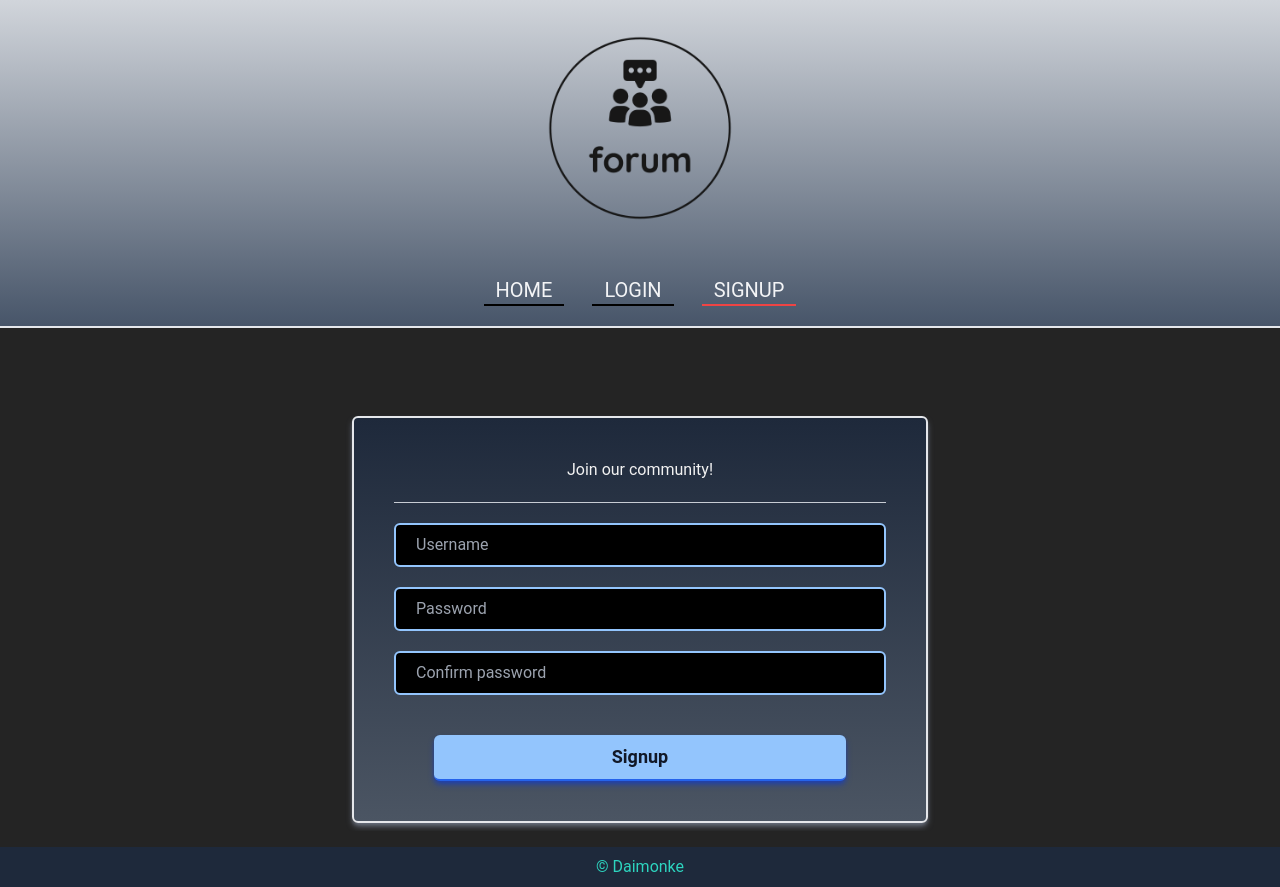
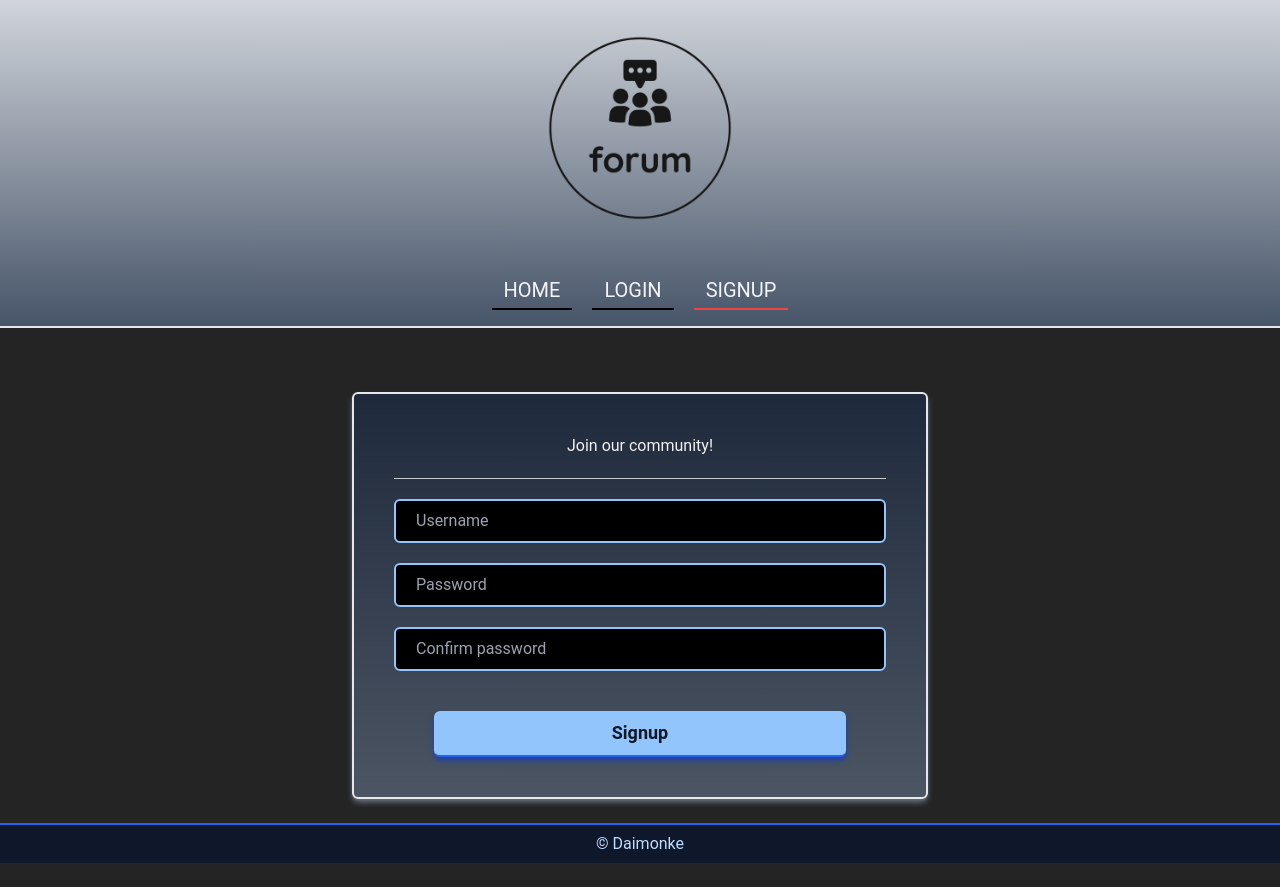
Before and after one commit to Daimonke/ForumApp, a React (Create React App) app: page /register in a window 1280 px wide. After the commit the page ends 863 px from the top, so only its background shows below. Built offline with nearby package versions, Linux system fonts and the light colour scheme.

Commit message:
Header animations

```diff
--- a/src/App.tsx
+++ b/src/App.tsx
@@ -1,6 +1,5 @@
 import { BrowserRouter } from "react-router-dom";
 import Footer from "./components/Footer";
-import Header from "./components/Header";
 import Context from "./Context";
 import Index from "./pages/Index";
 
@@ -8,7 +7,6 @@ function App() {
   return (
     <Context>
       <BrowserRouter>
-        <Header />
         <Index />
         <Footer />
       </BrowserRouter>
--- a/src/components/DesktopNav.tsx
+++ b/src/components/DesktopNav.tsx
@@ -7,27 +7,26 @@ type Props = {
     path?: string;
     divider?: boolean;
   }[];
+  classes?: string;
 };
 
-const DesktopNav = ({ links }: Props) => {
+const DesktopNav = ({ links, classes }: Props) => {
   const location = useLocation().pathname;
   const [active, setActive] = useState<string | null>(location);
+
   useEffect(() => {
     setActive(location);
   }, [location]);
 
   return (
-    <div className="flex gap-5 p-4">
+    <div className={`flex gap-5 p-4 ${classes}`}>
       {links.map((link, index) =>
         link.divider ? null : (
-          <div
-            className="p-1 transition-all hover:-translate-y-0.5"
-            key={index}
-          >
+          <div className="transition-all hover:-translate-y-1" key={index}>
             <Link to={link.path!}>
               <button
                 className={
-                  "px-3 py-0 border-b-2 border-b-black text-gray-100 text-xl" +
+                  "px-3 py-1 border-b-2 border-b-black text-gray-100 text-xl" +
                   " " +
                   (link.path === active ? "border-b-red-500" : "")
                 }
--- a/src/components/Footer.tsx
+++ b/src/components/Footer.tsx
@@ -4,12 +4,12 @@ type Props = {};
 
 const Footer = (props: Props) => {
   return (
-    <div className="h-10 absolute bottom-0 left-0 right-0 bg-slate-800 flex items-center justify-center">
+    <div className="h-10 absolute bottom-0 left-0 right-0 bg-slate-900 flex items-center justify-center border-t-2 border-blue-600">
       <a
         href="https://github.com/Daimonke"
         target="_blank"
         rel="noreferrer"
-        className="text-teal-400 hover:text-teal-200 no-underline"
+        className="text-blue-200 hover:text-blue-400 no-underline"
       >
         © Daimonke
       </a>
--- a/src/components/Header.tsx
+++ b/src/components/Header.tsx
@@ -1,16 +1,30 @@
 import { Container, useMediaQuery } from "@mui/material";
+import { useEffect } from "react";
+import { useState } from "react";
+import { Link } from "react-router-dom";
 import logo from "../images/logo.png";
 import DesktopNav from "./DesktopNav";
 import MobileNav from "./MobileNav";
 
-type Links = {
-  name?: string;
-  path?: string;
-  divider?: boolean;
-}[];
+type Links = (
+  | {
+      name: string;
+      path: string;
+    }
+  | {
+      divider: boolean;
+    }
+)[];
 
-const Header = () => {
+type Props = {
+  isVisible: boolean;
+  setIsVisible: (isVisible: boolean) => void;
+};
+
+const Header = ({ isVisible, setIsVisible }: Props) => {
   const md = useMediaQuery("(min-width:768px)");
+  const [windowScroll, setWindowScroll] = useState(window.scrollY);
+  const [headerHeight, setHeaderHeight] = useState(0);
 
   const links: Links = [
     {
@@ -30,15 +44,49 @@ const Header = () => {
     },
   ];
 
+  window.onscroll = () => {
+    setWindowScroll(window.scrollY);
+  };
+  const isInViewport = (element: HTMLElement) => {
+    const rect = element.getBoundingClientRect();
+    return rect.height >= windowScroll - 10;
+  };
+  useEffect(() => {
+    const header = document.querySelector("header") as HTMLElement;
+    setHeaderHeight(header.offsetHeight);
+    if (isInViewport(header)) {
+      setIsVisible(true);
+    } else {
+      setIsVisible(false);
+    }
+  }, [setIsVisible, windowScroll]);
+
   return (
-    <nav className="bg-gradient-to-t from-slate-600 to-gray-300 border-b-2 border-gray-200">
+    <header
+      className={`bg-gradient-to-t from-slate-600 to-gray-300 border-b-2 border-gray-200 ${
+        isVisible ? "fadeIn" : ""
+      }`}
+    >
       <Container className="relative bg">
         <div className="flex justify-center items-center flex-col m-auto">
-          <img src={logo} alt="logo" className="h-32 md:h-64"></img>
+          <Link to="/">
+            <img src={logo} alt="logo" className="h-32 md:h-64"></img>
+          </Link>
           {md ? <DesktopNav links={links} /> : <MobileNav links={links} />}
+          {md && !isVisible ? (
+            <DesktopNav
+              links={links}
+              classes={`fixed z-10 top-0 bg-gradient-to-t from-slate-600 to-gray-300 w-full justify-center fadeIn transition-all max-h-[${headerHeight}px]`}
+            />
+          ) : !md && !isVisible ? (
+            <MobileNav
+              links={links}
+              classes={"fixed z-10 top-4 right-5 text-white fadeIn"}
+            />
+          ) : null}
         </div>
       </Container>
-    </nav>
+    </header>
   );
 };
 
--- a/src/components/MobileNav.tsx
+++ b/src/components/MobileNav.tsx
@@ -17,9 +17,10 @@ type Props = {
     path?: string;
     divider?: boolean;
   }[];
+  classes?: string;
 };
 
-const MobileNav = ({ links }: Props) => {
+const MobileNav = ({ links, classes }: Props) => {
   const navigate = useNavigate();
 
   const [open, setOpen] = useState(false);
@@ -37,14 +38,17 @@ const MobileNav = ({ links }: Props) => {
   return (
     <>
       <IconButton
-        color="inherit"
         onClick={() => setOpen(true)}
         size="large"
-        sx={{ position: "absolute", height: "fit-content", right: 10 }}
+        sx={{
+          position: "absolute",
+          right: 28,
+        }}
       >
-        <MenuIcon fontSize="large" />
+        <MenuIcon fontSize="large" className={`text-blue-900 ${classes}`} />
       </IconButton>
       <Drawer
+        disableRestoreFocus
         anchor="right"
         open={open}
         onClose={() => setOpen(false)}
--- a/src/index.css
+++ b/src/index.css
@@ -21,6 +21,7 @@ body {
 
 .page {
   overflow: hidden;
+  scroll-behavior: smooth;
 }
 
 .show {
@@ -30,6 +31,10 @@ body {
 .remove {
   animation: 0.2s remove forwards;
 
+}
+
+.fadeIn {
+  animation: 0.3s fadeIn linear;
 }
 
 @keyframes show {
@@ -49,3 +54,12 @@ body {
     transform: translateX(100%);
   }
 }
+
+@keyframes fadeIn {
+  from {
+    transform: translateY(-150%)
+  }
+  to {
+    transform: translateY(0%)
+  }
+}
--- a/src/pages/Index.tsx
+++ b/src/pages/Index.tsx
@@ -1,5 +1,6 @@
 import { useEffect, useState } from "react";
 import { Route, Routes, useLocation } from "react-router-dom";
+import Header from "../components/Header";
 import Home from "./Home";
 import Login from "./Login";
 import Register from "./Register";
@@ -8,13 +9,18 @@ const Index = () => {
   const location = useLocation().pathname;
   const [displayLocation, setDisplayLocation] = useState<string>(location);
   const [transition, setTransition] = useState("show");
+  const [isVisible, setIsVisible] = useState(true);
 
   useEffect(() => {
-    if (location !== displayLocation) setTransition("remove");
+    if (location !== displayLocation) {
+      setIsVisible(true);
+      setTransition("remove");
+    }
   }, [location, displayLocation]);
 
   return (
     <div className="page">
+      <Header isVisible={isVisible} setIsVisible={setIsVisible} />
       <div
         className={`${transition}`}
         onAnimationEnd={() => {
--- a/src/pages/Register.tsx
+++ b/src/pages/Register.tsx
@@ -4,7 +4,7 @@ const Register = () => {
   const inputClass =
     "outline-none py-2 px-5 border-2 border-blue-300 rounded-md focus:border-blue-500 text-gray-100 bg-black placeholder-gray-400";
   return (
-    <div className="mt-[10vh] py-2 px-5">
+    <div className="mt-[7vh] py-2 px-20">
       <form className="flex flex-col max-w-xl m-auto gap-5 p-10 border-2 rounded-md shadow-md shadow-gray-500 bg-gradient-to-b from-slate-800 to-gray-600">
         <p className="text-center">Join our community!</p>
         <Divider className="bg-slate-200" />
```
